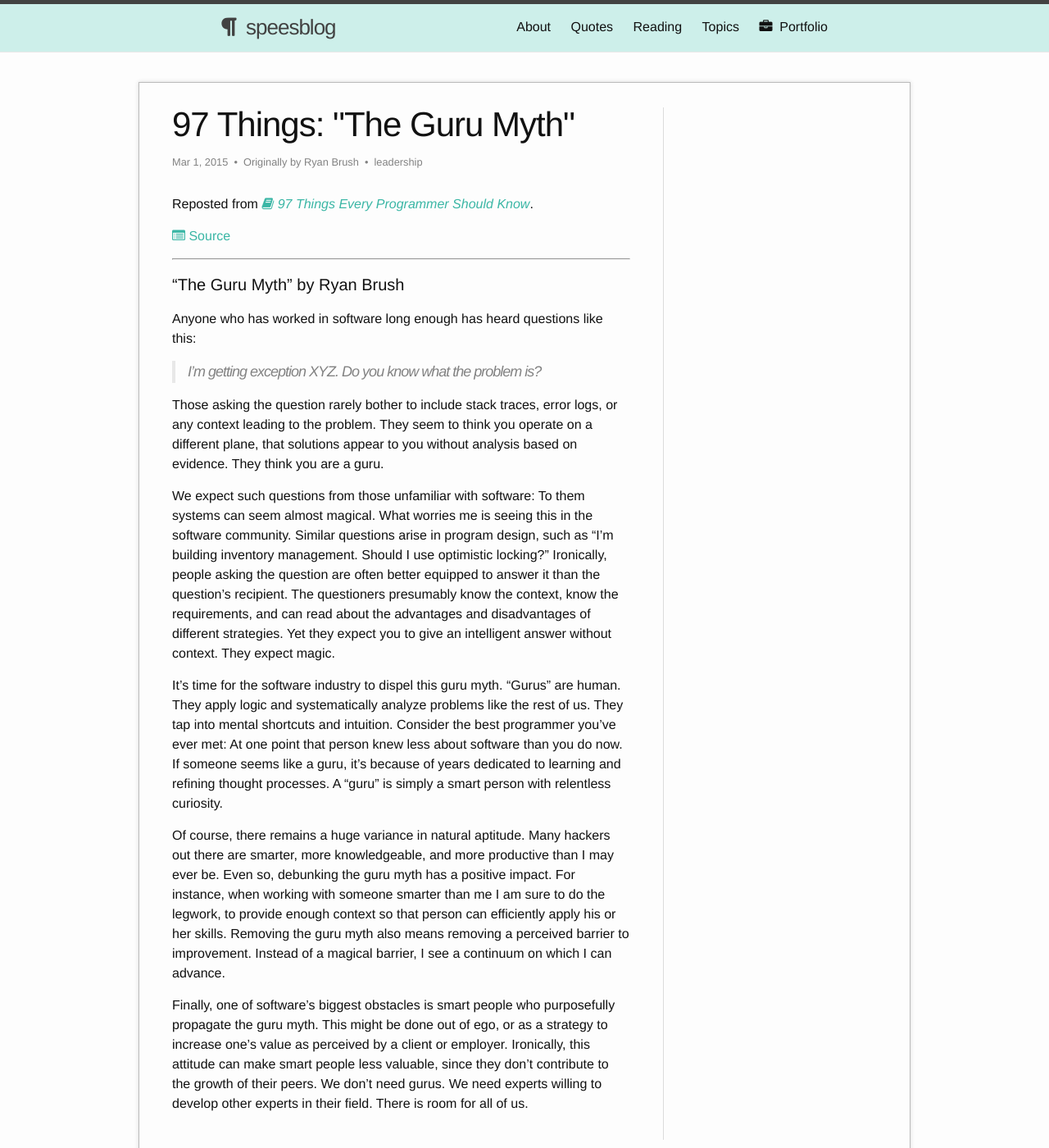
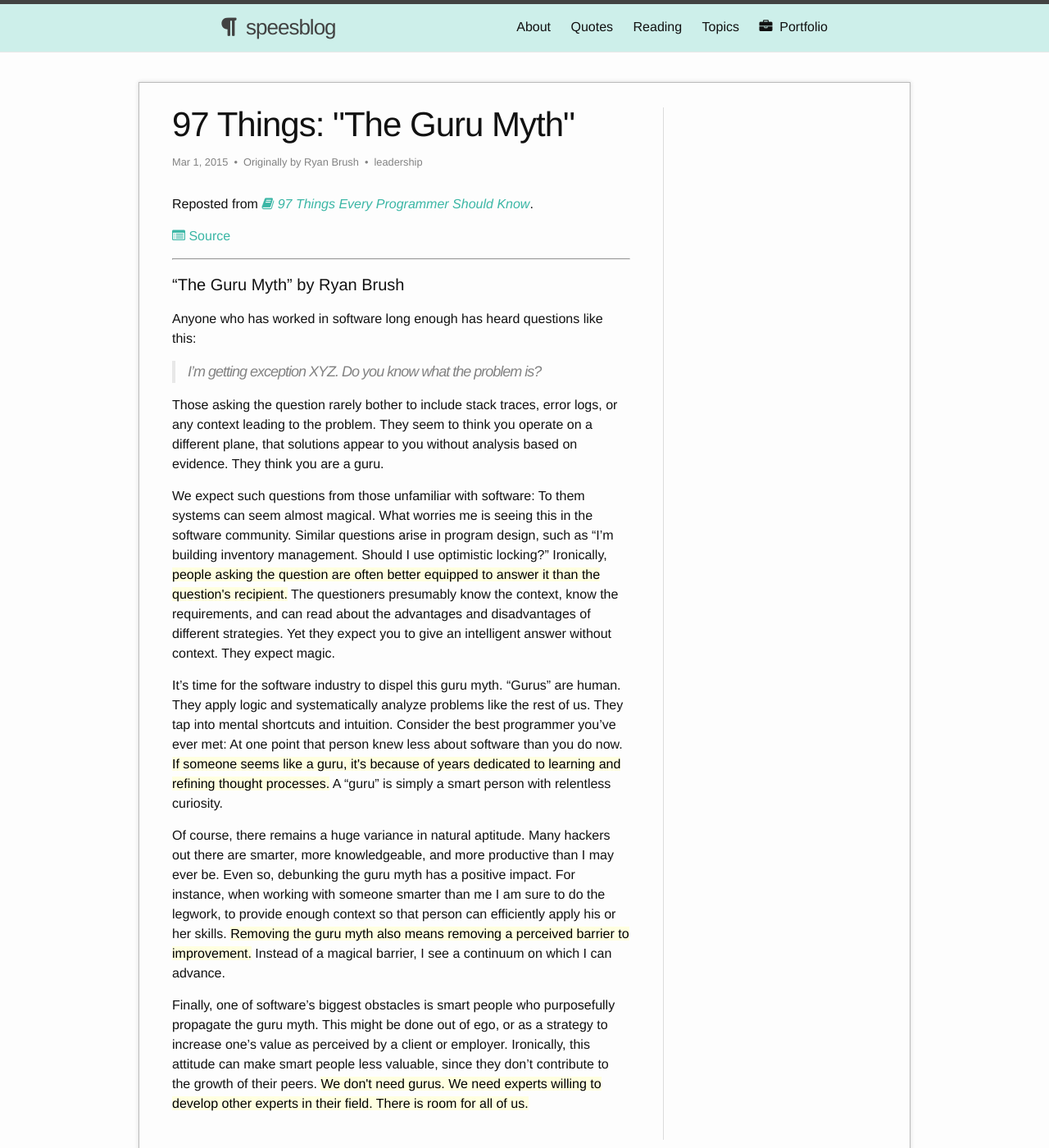
Before and after one commit to shelbyspees/speesblog, a Jekyll site: the page built from _posts/2015-03-01-the-guru-myth.md, in a window 1280 px wide and 1400 px high. Shown: the whole window at 82% size. Built offline with Jekyll 4.4.1, drawn with Linux system fonts in a browser that asks for light colours; nearby versions of some CDN libraries.

Commit message:
Add highlighting

```diff
--- a/_posts/2015-03-01-the-guru-myth.md
+++ b/_posts/2015-03-01-the-guru-myth.md
@@ -19,10 +19,10 @@ Anyone who has worked in software long enough has heard questions like this:
 
 Those asking the question rarely bother to include stack traces, error logs, or any context leading to the problem. They seem to think you operate on a different plane, that solutions appear to you without analysis based on evidence. They think you are a guru.
 
-We expect such questions from those unfamiliar with software: To them systems can seem almost magical. What worries me is seeing this in the software community. Similar questions arise in program design, such as "I'm building inventory management. Should I use optimistic locking?" Ironically, people asking the question are often better equipped to answer it than the question's recipient. The questioners presumably know the context, know the requirements, and can read about the advantages and disadvantages of different strategies. Yet they expect you to give an intelligent answer without context. They expect magic.
+We expect such questions from those unfamiliar with software: To them systems can seem almost magical. What worries me is seeing this in the software community. Similar questions arise in program design, such as "I'm building inventory management. Should I use optimistic locking?" Ironically, <mark>people asking the question are often better equipped to answer it than the question's recipient.</mark> The questioners presumably know the context, know the requirements, and can read about the advantages and disadvantages of different strategies. Yet they expect you to give an intelligent answer without context. They expect magic.
 
-It's time for the software industry to dispel this guru myth. "Gurus" are human. They apply logic and systematically analyze problems like the rest of us. They tap into mental shortcuts and intuition. Consider the best programmer you've ever met: At one point that person knew less about software than you do now. If someone seems like a guru, it's because of years dedicated to learning and refining thought processes. A "guru" is simply a smart person with relentless curiosity.
+It's time for the software industry to dispel this guru myth. "Gurus" are human. They apply logic and systematically analyze problems like the rest of us. They tap into mental shortcuts and intuition. Consider the best programmer you've ever met: At one point that person knew less about software than you do now. <mark>If someone seems like a guru, it's because of years dedicated to learning and refining thought processes.</mark> A "guru" is simply a smart person with relentless curiosity.
 
-Of course, there remains a huge variance in natural aptitude. Many hackers out there are smarter, more knowledgeable, and more productive than I may ever be. Even so, debunking the guru myth has a positive impact. For instance, when working with someone smarter than me I am sure to do the legwork, to provide enough context so that person can efficiently apply his or her skills. Removing the guru myth also means removing a perceived barrier to improvement. Instead of a magical barrier, I see a continuum on which I can advance.
+Of course, there remains a huge variance in natural aptitude. Many hackers out there are smarter, more knowledgeable, and more productive than I may ever be. Even so, debunking the guru myth has a positive impact. For instance, when working with someone smarter than me I am sure to do the legwork, to provide enough context so that person can efficiently apply his or her skills. <mark>Removing the guru myth also means removing a perceived barrier to improvement.</mark> Instead of a magical barrier, I see a continuum on which I can advance.
 
-Finally, one of software's biggest obstacles is smart people who purposefully propagate the guru myth. This might be done out of ego, or as a strategy to increase one's value as perceived by a client or employer. Ironically, this attitude can make smart people less valuable, since they don't contribute to the growth of their peers. We don't need gurus. We need experts willing to develop other experts in their field. There is room for all of us.
+Finally, one of software's biggest obstacles is smart people who purposefully propagate the guru myth. This might be done out of ego, or as a strategy to increase one's value as perceived by a client or employer. Ironically, this attitude can make smart people less valuable, since they don't contribute to the growth of their peers. <mark>We don't need gurus. We need experts willing to develop other experts in their field. There is room for all of us.</mark>
```
Also changed, not shown: _posts/2015-03-01-continuous-learning.md (+4 -4 lines), _posts/2015-03-01-learn-foreign-languages.md (+2 -2 lines), _posts/2015-03-01-read-the-humanities.md (+3 -3 lines), _posts/2015-03-01-the-professional-programmer.md (+2 -1 lines), _posts/2015-03-17-reinvent-the-wheel-often.md (+2 -2 lines).
